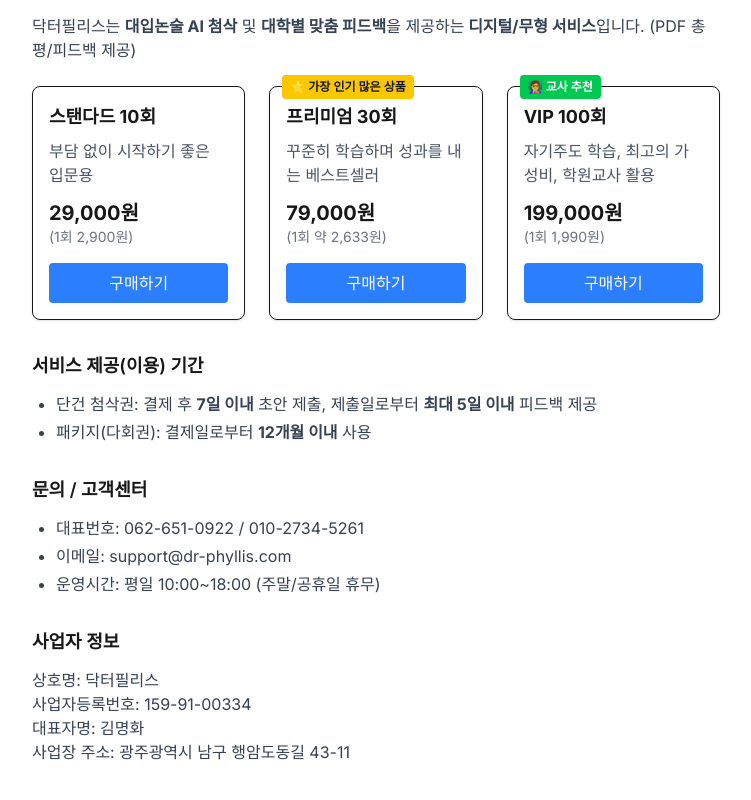
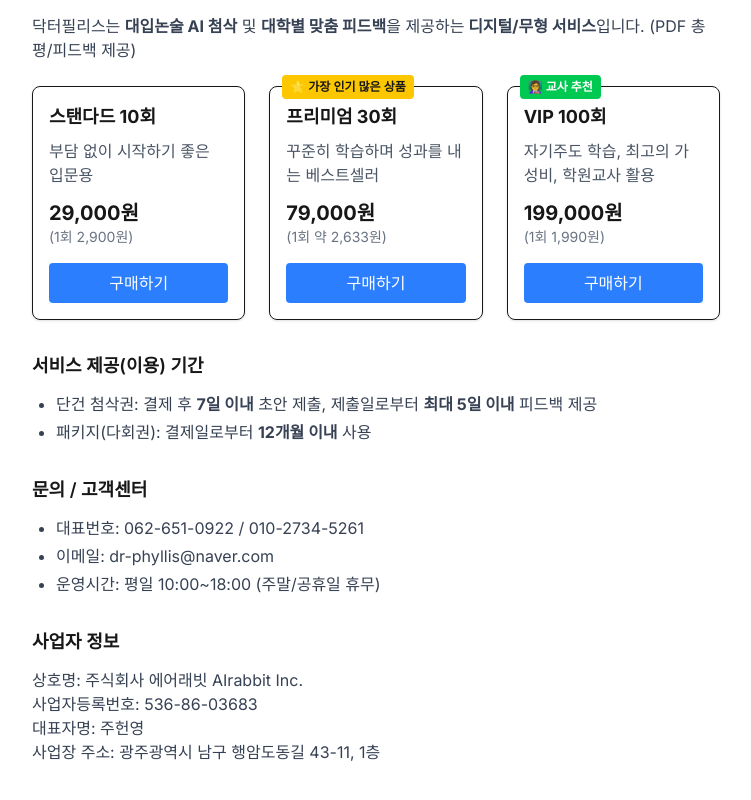
Before and after one commit to SHTH-AGI-LAB/shth-essay, a Next.js app: page /payment in a window 1280 px wide. Shown: the part 431-1231 px from the top of the page, without its empty margins (264-1015 px from the left). Built offline with nearby package versions, Linux system fonts and the light colour scheme; no server answers.

Commit message:
테스트용 로그인 버튼 만들기 외 사업자명 변경

```diff
--- a/src/app/login/page.tsx
+++ b/src/app/login/page.tsx
@@ -45,6 +45,9 @@ function LoginInner() {
           <button onClick={() => signIn("kakao", { callbackUrl: redirect })} className="w-full h-11 rounded-lg border hover:bg-gray-50 transition">
             카카오로 계속하기
           </button>
+          <button onClick={() => signIn("test-account", { callbackUrl: "/" })}>
+            테스트 계정으로 계속하기
+          </button>
         </div>
 
         <p className="mt-4 text-xs text-gray-500 text-center">
--- a/src/app/payment/page.tsx
+++ b/src/app/payment/page.tsx
@@ -99,7 +99,7 @@ export default function PaymentPage() {
         <h2 className="text-lg font-semibold">문의 / 고객센터</h2>
         <ul className="list-disc pl-6 space-y-1 text-gray-700">
           <li>대표번호: 062-651-0922 / 010-2734-5261</li>
-          <li>이메일: support@dr-phyllis.com</li>
+          <li>이메일: dr-phyllis@naver.com</li>
           <li>운영시간: 평일 10:00~18:00 (주말/공휴일 휴무)</li>
         </ul>
       </section>
@@ -108,10 +108,10 @@ export default function PaymentPage() {
       <section className="space-y-3">
         <h2 className="text-lg font-semibold">사업자 정보</h2>
         <div className="text-gray-700">
-          <p>상호명: 닥터필리스</p>
-          <p>사업자등록번호: 159-91-00334</p>
-          <p>대표자명: 김명화</p>
-          <p>사업장 주소: 광주광역시 남구 행암도동길 43-11</p>
+          <p>상호명: 주식회사 에어래빗 AIrabbit Inc.</p>
+          <p>사업자등록번호: 536-86-03683</p>
+          <p>대표자명: 주헌영</p>
+          <p>사업장 주소: 광주광역시 남구 행암도동길 43-11, 1층</p>
         </div>
       </section>
     </main>
--- a/src/app/privacy/page.tsx
+++ b/src/app/privacy/page.tsx
@@ -57,7 +57,7 @@ export default function PrivacyPage() {
       <section className="mb-6">
         <h2 className="font-semibold">7. 문의처</h2>
         <ul className="list-disc pl-6">
-          <li>이메일: support@dr-phyllis.com</li>
+          <li>이메일: dr-phyllis@naver.com</li>
           <li>대표번호: 062-651-0922 / 010-2734-5261</li>
         </ul>
       </section>
```
